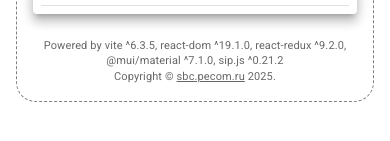
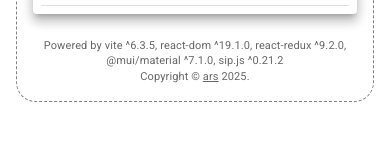
Before and after one commit to ars-anosov/sipjs-react, a React (Vite) app in the folder phone/: page / in a window 390 px wide. Shown: the part 419-560 px from the top of the page. Built offline with nearby package versions, Linux system fonts and the light colour scheme.

Commit message:
phone README.

```diff
--- a/phone/src/Copyright.jsx
+++ b/phone/src/Copyright.jsx
@@ -22,8 +22,8 @@ export default function Copyright() {
       sip.js {pkg.dependencies['sip.js']}
       <br />
       {'Copyright © '}
-      <Link color="inherit" href="https://sbc.pecom.ru/">
-        sbc.pecom.ru
+      <Link color="inherit" href="https://github.com/ars-anosov/sipjs-react">
+        ars
       </Link>{' '}
       {new Date().getFullYear()}.
     </Typography>
```
Also changed, not shown: 2 other files (tests, documents, lock files or other folders).
